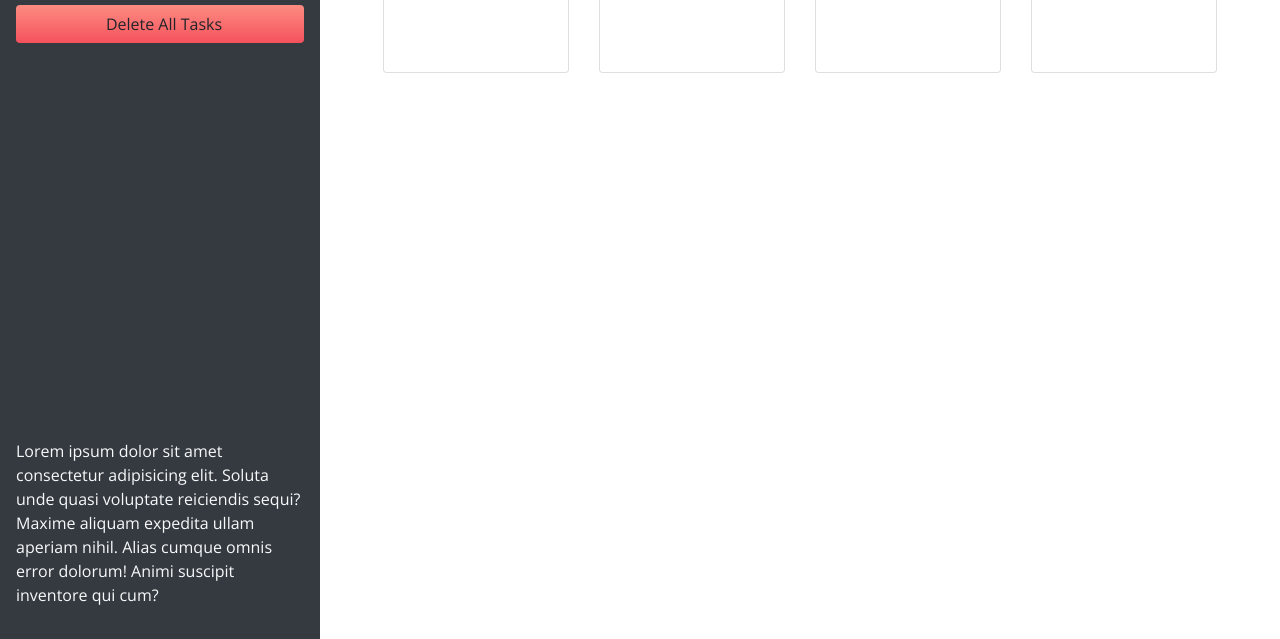
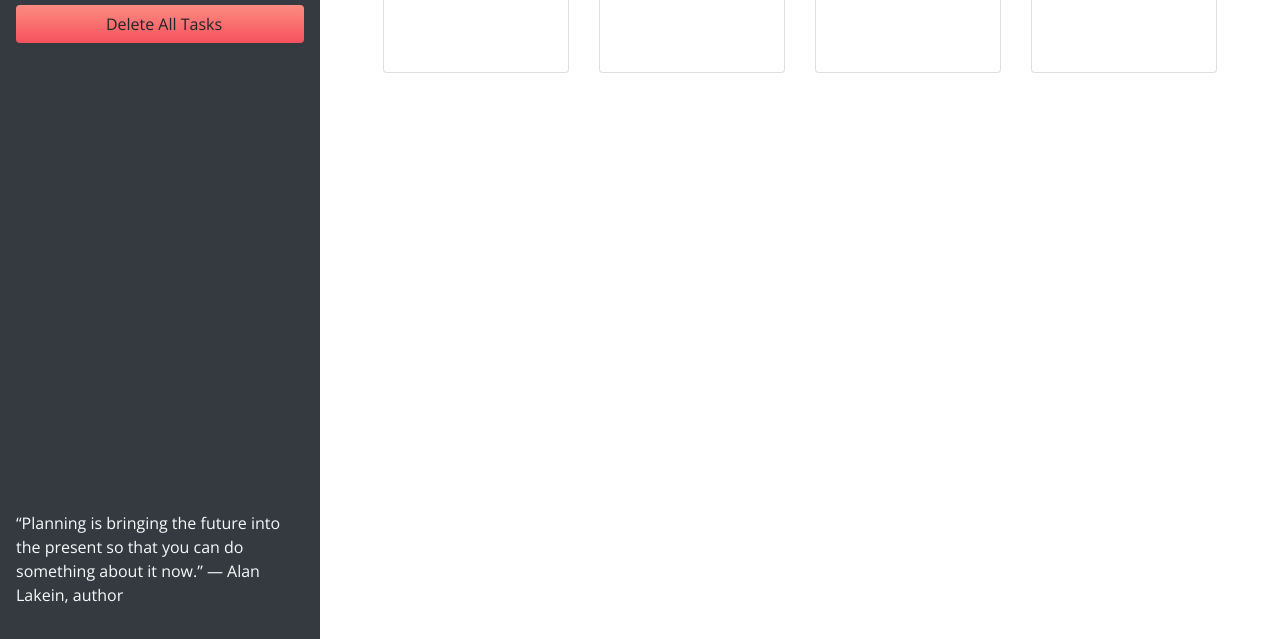
Before and after one commit to penaone/taskmaster-pro, a plain HTML site: page index.html in a window 1280 px wide. Shown: the part 161-800 px from the top of the page. Drawn offline with nearby package versions, Linux system fonts and the light colour scheme; a web font is replaced by a local one.

Commit message:
Added text in index.html

```diff
--- a/index.html
+++ b/index.html
@@ -27,7 +27,7 @@
 
       <span class="oi oi-task display-1 text-center mb-2 d-none d-lg-block mt-auto"></span>
       <p class="d-none d-lg-block">
-        Lorem ipsum dolor sit amet consectetur adipisicing elit. Soluta unde quasi voluptate reiciendis sequi? Maxime aliquam expedita ullam aperiam nihil. Alias cumque omnis error dolorum! Animi suscipit inventore qui cum?
+        “Planning is bringing the future into the present so that you can do something about it now.” ― Alan Lakein, author
       </p>
     </header>
     <main class="col-12 col-lg-9 d-flex flex-column ">
```
